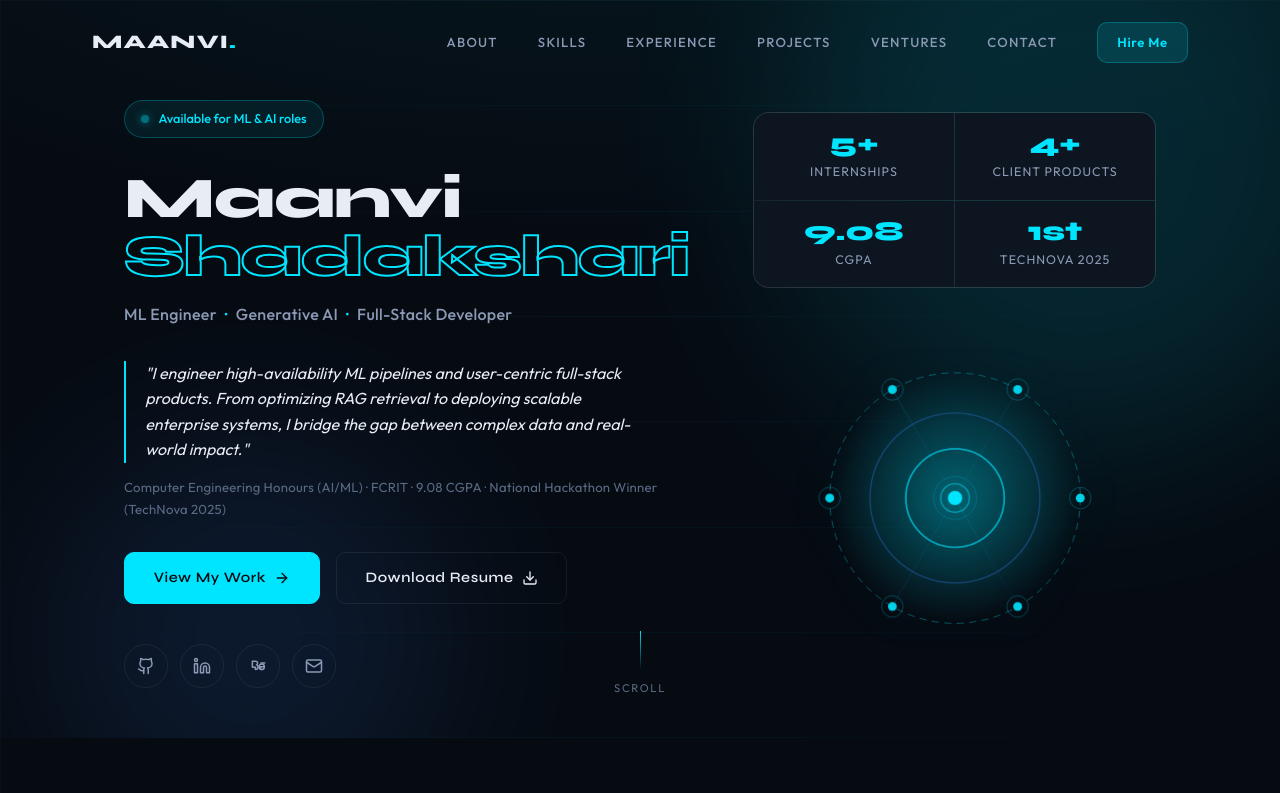
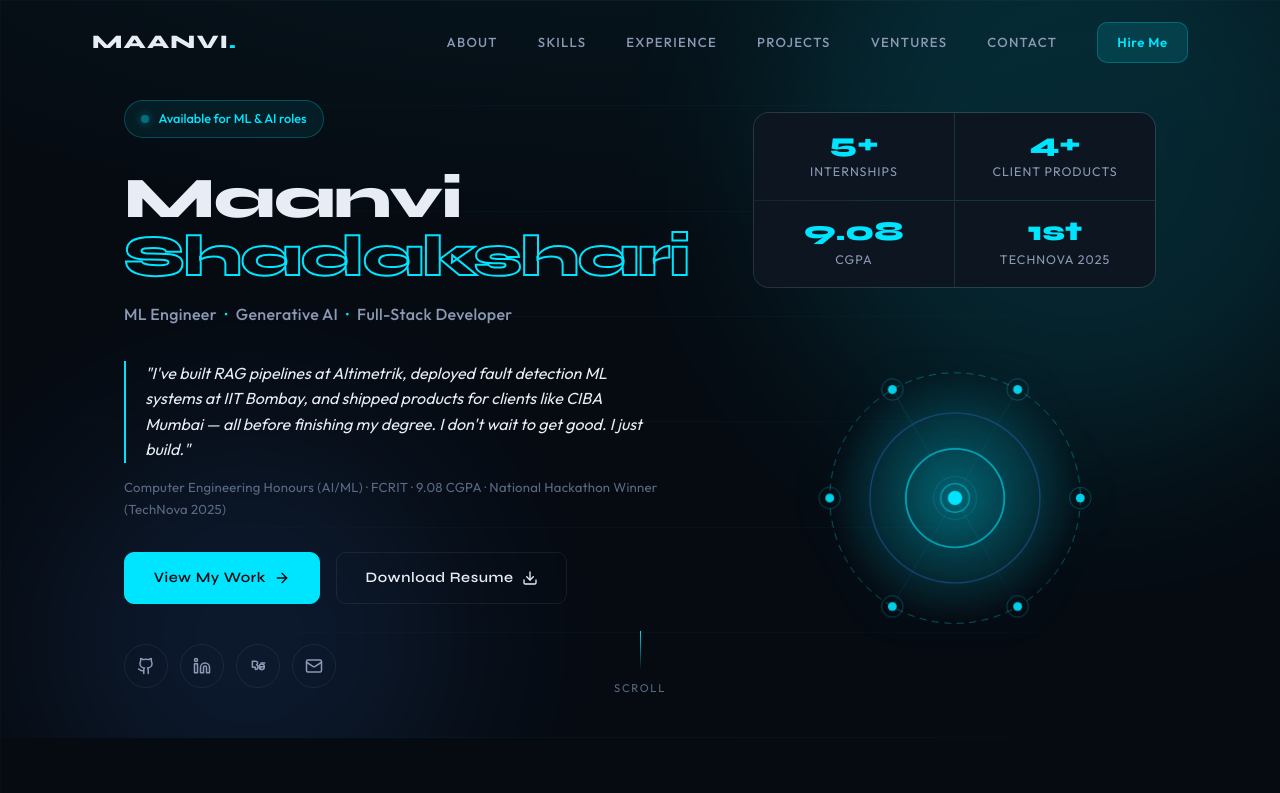
Before and after one commit to maanvi21/Portfolioo, a React (Vite) app: page / in a window 1280 px wide. Shown: the top 793 px of the page. Built offline with nearby package versions, Linux system fonts and the light colour scheme.

Commit message:
first commit

```diff
--- a/src/components/Hero.jsx
+++ b/src/components/Hero.jsx
@@ -83,7 +83,7 @@ const Hero = () => {
             animate={{ opacity: 1 }}
             transition={{ delay: 0.45, duration: 0.6 }}
           >
-            "I engineer high-availability ML pipelines and user-centric full-stack products. From optimizing RAG retrieval to deploying scalable enterprise systems, I bridge the gap between complex data and real-world impact."
+            "I've built RAG pipelines at Altimetrik, deployed fault detection ML systems at IIT Bombay, and shipped products for clients like CIBA Mumbai — all before finishing my degree. I don't wait to get good. I just build."
           </motion.p>
 
           <motion.p
```
